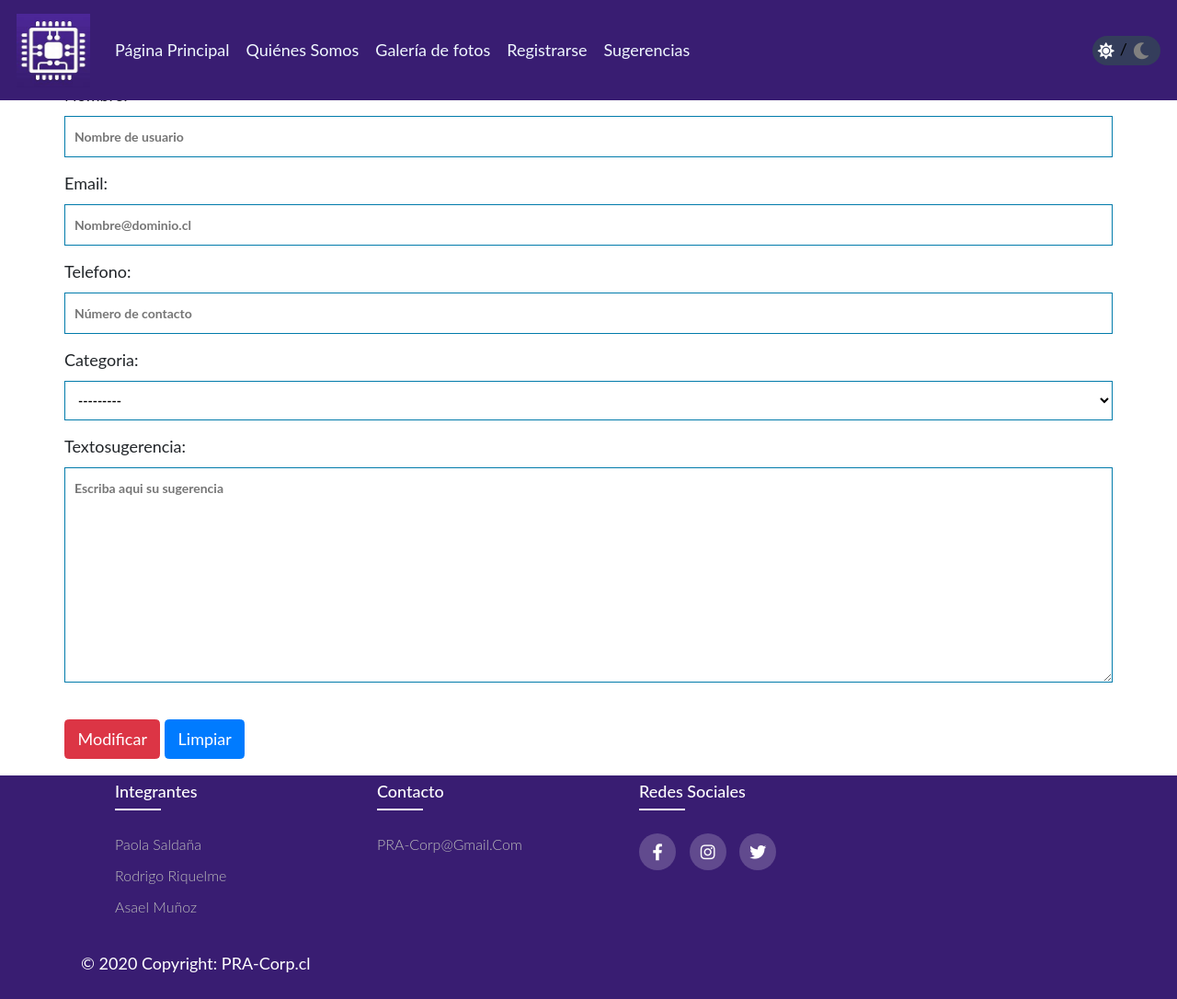
After one commit to LigoXV/Exp3Backend_Mu-ozSalda-aRiquelme_Seccion007D-, a Django app: template core/templates/core/form_mod_sugerencia.html in a window 1280 px wide. The commit adds this page. Shown: the whole page at 92% size. Run offline with Django 3.2, Linux system fonts and the light colour scheme; the template is opened without the code that fills it: values that come from a table or form of the project are taken from there, others are empty; some libraries are stand-ins or nearby versions.

Commit message:
Se ha implementado CRUD a la pagina web

```diff
--- a/Experiencia_3/urls.py
+++ b/Experiencia_3/urls.py
@@ -14,7 +14,7 @@ Including another URLconf
     2. Add a URL to urlpatterns:  path('blog/', include('blog.urls'))
 """
 from django.contrib import admin
-from django.urls import path,include
+from django.urls import path, include
 
 urlpatterns = [
     path('admin/', admin.site.urls),
--- /dev/null
+++ b/core/forms.py
@@ -0,0 +1,58 @@
+from django import forms
+from django.forms import ModelForm,widgets
+from .models import Sugerencias, Categoria
+
+class SugerenciasForm(ModelForm):
+    class Meta:
+        model = Sugerencias
+        fields = ['nombre','email','telefono','categoria','textosugerencia']
+        labels={
+            'nombre':'Nombre',
+            'email':'Email',
+            'telefono':'Telefono',
+            'categoria':'Categoria',
+            'textosugerencia':'Textosugerencia'
+        }
+
+        widgets={
+            'nombre': forms.TextInput(
+                attrs={
+                    'class': 'controls',
+                    'name': 'nombre',
+                    'id': 'nombre',
+                    'placeholder': 'Nombre de usuario'
+                }
+            ),
+            'email': forms.TextInput(
+                attrs={
+                    'class': 'controls',
+                    'id': 'email',
+                    'name': 'email',
+                    'placeholder': 'Nombre@dominio.cl'
+                }
+            ),
+            'telefono': forms.TextInput(
+                attrs={
+                    'class': 'controls',
+                    'id': 'telefono',
+                    'name': 'telefono',
+                    'placeholder': 'Número de contacto',
+                }
+            ),
+            'categoria': forms.Select(
+                attrs={
+                    'class': 'controls',
+                    'id': 'telefono',
+                    'name': 'categoria',
+                }
+            ),
+            'textosugerencia': forms.Textarea(
+                attrs={
+                    'class': 'controls',
+                    'id': 'telefono',
+                    'name': 'textosugerencia',
+                    'placeholder': 'Escriba aqui su sugerencia',
+                }
+            ),
+
+        }
--- a/core/static/css/Estilos.css
+++ b/core/static/css/Estilos.css
@@ -243,8 +243,8 @@ ul{
 .dark{
 	background-color:black ;
 	color:white;
+}
 
-}
 .jumbotrond{
 	background-color:#838383 ;
 }
--- a/core/templates/Galeria de fotos.html
+++ b/core/templates/Galeria de fotos.html
@@ -36,19 +36,19 @@
     <div class="collapse navbar-collapse" id="opciones">
       <ul class="navbar-nav">
         <li class="nav-item">
-          <a class="nav-link" href="" style="color: aliceblue;">Página Principal</a>
+          <a class="nav-link" href="{% url 'paginaprincipal'%}" style="color: aliceblue;">Página Principal</a>
         </li>
         <li class="nav-item">
           <a class="nav-link" href="Quienes somos.html" style="color: aliceblue;">Quiénes Somos</a>
         </li>
         <li class="nav-item">
-          <a class="nav-link" href="galeria" style="color: aliceblue;">Galería de fotos</a>
+          <a class="nav-link" href="{% url 'galeria'%}" style="color: aliceblue;">Galería de fotos</a>
         </li>
         <li class="nav-item">
           <a class="nav-link" href="Registro.html" style="color: aliceblue;"> Registrarse</a>
           </li>
           <li class="nav-item">
-          <a class="nav-link" href="sugerencias" style="color: aliceblue;">Sugerencias</a>
+          <a class="nav-link" href="{% url 'sugerencias'%}" style="color: aliceblue;">Sugerencias</a>
           </li>
       </ul>
       <button class="switch navbar-nav ml-auto" id="switch" onclick="modark()"  >
--- a/core/templates/Pagina principal.html
+++ b/core/templates/Pagina principal.html
@@ -36,19 +36,19 @@
     <div class="collapse navbar-collapse" id="opciones">
       <ul class="navbar-nav">
         <li class="nav-item">
-          <a class="nav-link" href="" style="color: aliceblue;">Página Principal</a>
+          <a class="nav-link" href="{% url 'paginaprincipal'%}" style="color: aliceblue;">Página Principal</a>
         </li>
         <li class="nav-item">
           <a class="nav-link" href="Quienes somos.html" style="color: aliceblue;">Quiénes Somos</a>
         </li>
         <li class="nav-item">
-          <a class="nav-link" href="galeria" style="color: aliceblue;">Galería de fotos</a>
+          <a class="nav-link" href="{% url 'galeria'%}" style="color: aliceblue;">Galería de fotos</a>
         </li>
         <li class="nav-item">
           <a class="nav-link" href="Registro.html" style="color: aliceblue;"> Registrarse</a>
           </li>
           <li class="nav-item">
-          <a class="nav-link" href="sugerencias" style="color: aliceblue;">Sugerencias</a>
+          <a class="nav-link" href="{% url 'sugerencias'%}" style="color: aliceblue;">Sugerencias</a>
           </li>
       </ul>
       <button class="switch navbar-nav ml-auto" id="switch" onclick="modark()"  >
--- a/core/templates/core/Sugerencias.html
+++ b/core/templates/core/Sugerencias.html
@@ -114,19 +114,19 @@
         <div class="collapse navbar-collapse" id="opciones">
         <ul class="navbar-nav">
           <li class="nav-item">
-            <a class="nav-link" href="" style="color: aliceblue;">Página Principal</a>
+            <a class="nav-link" href="{% url 'paginaprincipal'%}" style="color: aliceblue;">Página Principal</a>
             </li>
             <li class="nav-item">
             <a class="nav-link" href="Quienes somos.html" style="color: aliceblue;">Quiénes Somos</a>
           </li>
           <li class="nav-item">
-            <a class="nav-link" href="galeria" style="color: aliceblue;"> Galería de fotos</a>
+            <a class="nav-link" href="{% url 'galeria'%}" style="color: aliceblue;"> Galería de fotos</a>
             </li>
           <li class="nav-item">
             <a class="nav-link" href="Registro.html" style="color: aliceblue;"> Regístrarse</a>
           </li>
           <li class="nav-item">
-            <a class="nav-link" href="sugerencias" style="color: aliceblue;">Sugerencias</a>
+            <a class="nav-link" href="{% url 'sugerencias'%}" style="color: aliceblue;">Sugerencias</a>
             </li>
         </ul>
         <button class="switch navbar-nav ml-auto" id="switch" onclick="modark()"  >
--- /dev/null
+++ b/core/templates/core/form_mod_sugerencia.html
@@ -0,0 +1,116 @@
+<!DOCTYPE html>
+<html lang="en">
+<head>
+    {%load static%}
+    <meta charset="UTF-8">
+    <meta http-equiv="X-UA-Compatible" content="IE=edge">
+    <meta name="viewport" content="width=device-width, initial-scale=1.0">
+    <link rel="stylesheet" type="text/css" href="{% static 'css/Estilos.css'%}">
+    <link href="{% static 'css/bootstrap.min.css'%}" type="text/css" rel="stylesheet">
+    <link rel="stylesheet" type="text/css" href="https://cdnjs.cloudflare.com/ajax/libs/font-awesome/5.15.3/css/all.min.css">
+    <link rel="stylesheet" href="cdn.jsdelivr.net/npm/bootstrap@4.6.0/dist/css/bootstrap.min.css" integrity="sha384-B0vP5xmATw1+K9KRQjQERJvTumQW0nPEzvF6L/Z6nronJ3oUOFUFpCjEUQouq2+l" crossorigin="anonymous">
+    <title>Modificando Sugerencia</title>
+    <script>
+        function modark(){
+        document.body.classList.toggle('dark');
+        document.getElementById('tarjetas').classList.toggle('cardd');
+        document.getElementById('tarjetas1').classList.toggle('cardd');
+        }
+      </script>
+</head>
+<body>
+    {%load static%}
+    <nav class="navbar navbar-expand-sm navbar-light fixed-top " style="background-color: #391d72">
+      <button class="navbar-toggler" type="button" data-toggle="collapse" data-target="#opciones">
+        <span class="navbar-toggler-icon"></span>
+      </button>
+
+      <!-- logo -->
+      <a class="navbar-brand" href="#">
+        <img src="{% static 'img/OIP.jpg'%}" width="80" height="80" alt="">
+      </a>
+
+      <!-- enlaces -->
+      <div class="collapse navbar-collapse" id="opciones">
+        <ul class="navbar-nav">
+          <li class="nav-item">
+            <a class="nav-link" href="{% url 'paginaprincipal'%}" style="color: aliceblue;">Página Principal</a>
+          </li>
+          <li class="nav-item">
+            <a class="nav-link" href="Quienes somos.html" style="color: aliceblue;">Quiénes Somos</a>
+          </li>
+          <li class="nav-item">
+            <a class="nav-link" href="{% url 'galeria'%}" style="color: aliceblue;">Galería de fotos</a>
+          </li>
+          <li class="nav-item">
+            <a class="nav-link" href="Registro.html" style="color: aliceblue;"> Registrarse</a>
+            </li>
+            <li class="nav-item">
+            <a class="nav-link" href="{% url 'sugerencias'%}" style="color: aliceblue;">Sugerencias</a>
+            </li>
+        </ul>
+        <button class="switch navbar-nav ml-auto" id="switch" onclick="modark()"  >
+          <span1 style="width: 30px; height: 30px; line-height: 30px; background: none; display: block; color: #ffffff;"><i class="fas fa-sun"></i></span1>
+          /
+          <span2 style="width: 30px; height: 30px; line-height: 30px; background: none; display: block; color: grey;"><i class="fas fa-moon"></i></span2>
+        </button>
+      </div>
+    </nav>
+    <div class="container">
+        <div class="row">
+            <h1>Modificando Sugerencia</h1>
+        </div>
+        <div class="row">
+                <form method="POST" action="#" id="formulario">
+                    {%csrf_token%}            <!--graba, actualiza, controla la integridad de los datos-->>
+                    <div class="form-group">
+                        {{form.as_table}}
+                    </div>
+                        <div class="form-group">
+                         <input type="submit" class="btn btn-danger" id="modificar" value="Modificar">
+                         <input type="reset" class="btn btn-primary" id="limpiar" value="Limpiar">
+                    </div>
+                </form>
+        </div>
+    </div>
+    <footer class="footer" >
+        <div class="container" >
+          <div class="row">
+            <div class="footer-col">
+                <h4>Integrantes</h4>
+                <ul>
+                  <li><a href="#">Paola Saldaña</a></li>
+                  <li><a href="#">Rodrigo Riquelme</a></li>
+                  <li><a href="#">Asael Muñoz</a></li>
+                </ul>
+            </div>
+            <div class="footer-col">
+              <h4>Contacto</h4>
+              <ul>
+                <li><a href="#">PRA-Corp@gmail.com</a></li>
+              </ul>
+          </div>
+          <div class="footer-col">
+            <h4>Redes Sociales</h4>
+            <div class="social-links">
+
+              <a href="https://www.facebook.com/ola.owo.77312" target="_blank"><i class="fab fa-facebook-f"></i></a>
+              <a href="https://www.instagram.com/serv_if_04/" target="_blank"><i class="fab fa-instagram"></i></a>
+              <a href="https://twitter.com/Servici72488014" target="_blank"><i class="fab fa-twitter"></i></a>
+
+            </div>
+        </div>
+        <div class="text-center text-white p-3" style="background-color:  #391d72">
+          © 2020 Copyright:
+          <a class="text-white" >PRA-Corp.cl</a>
+        </div>
+      </div>
+          </div>
+        </div>
+      </footer>
+
+      <script src="https://code.jquery.com/jquery-3.2.1.slim.min.js" integrity="sha384-KJ3o2DKtIkvYIK3UENzmM7KCkRr/rE9/Qpg6aAZGJwFDMVNA/GpGFF93hXpG5KkN" crossorigin="anonymous"></script>
+      <script src="https://cdnjs.cloudflare.com/ajax/libs/popper.js/1.12.9/umd/popper.min.js" integrity="sha384-ApNbgh9B+Y1QKtv3Rn7W3mgPxhU9K/ScQsAP7hUibX39j7fakFPskvXusvfa0b4Q" crossorigin="anonymous"></script>
+      <script src="https://maxcdn.bootstrapcdn.com/bootstrap/4.0.0/js/bootstrap.min.js" integrity="sha384-JZR6Spejh4U02d8jOt6vLEHfe/JQGiRRSQQxSfFWpi1MquVdAyjUar5+76PVCmYl" crossorigin="anonymous"></script>
+</body>
+</html>
--- a/core/urls.py
+++ b/core/urls.py
@@ -1,8 +1,11 @@
 from django.urls import path
-from .views import paginaprincipal, galeria, sugerencias
+from .views import paginaprincipal, galeria, sugerencias, crud, form_mod_sugerencia, form_del_sugerencia
 
 urlpatterns=[
     path('', paginaprincipal, name="paginaprincipal"),
     path('galeria/', galeria, name="galeria"),
-    path('sugerencias/', sugerencias, name="sugerencias")
+    path('sugerencias/', sugerencias, name="sugerencias"),
+    path('crud/', crud, name="crud"),
+    path('form_mod_sugerencia/<id>', form_mod_sugerencia, name="form_mod_sugerencia"),
+    path('form_del_sugerencia/<id>', form_del_sugerencia, name="form_del_sugerencia")
 ]
```
Also changed, not shown: core/templates/core/crud.html (added, +131 -0 lines), core/views.py (+26 -1 lines).
